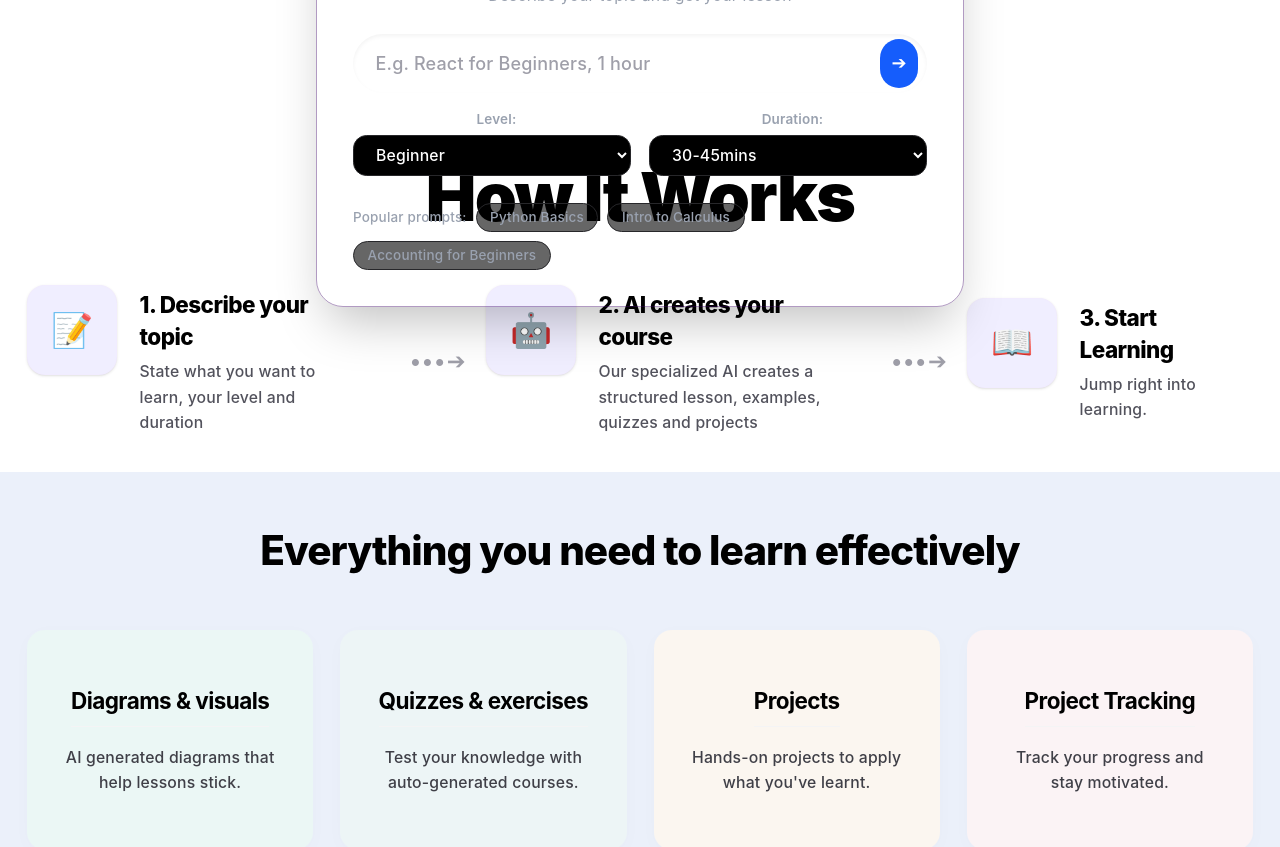
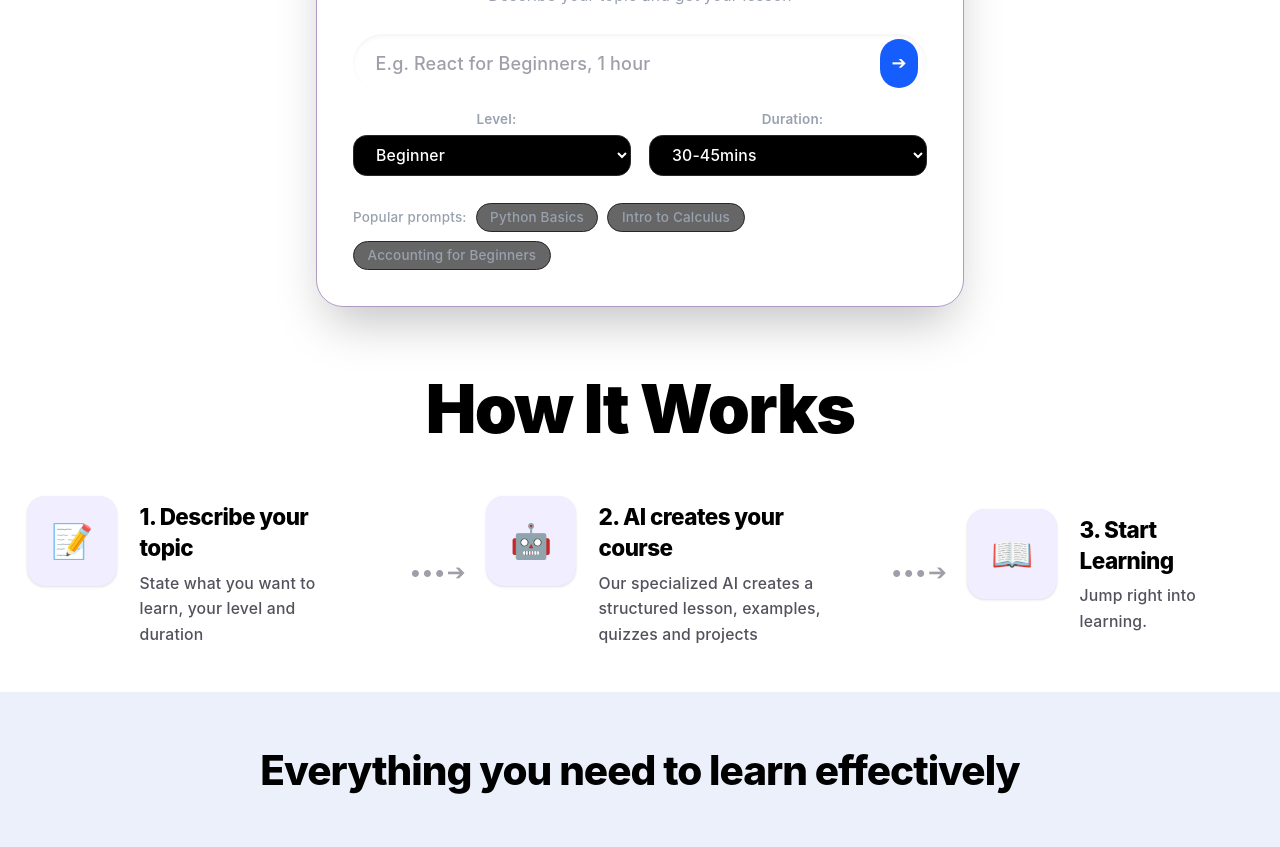
Before and after one commit to Phawaaaz/Etech, a React (Vite) app: page / in a window 1280 px wide. Shown: the part 760-1607 px from the top of the page. Built offline with nearby package versions, Linux system fonts and the light colour scheme.

Commit message:
Modified HowItWorks: Adjust padding for improved layout consistency

```diff
--- a/src/components/HowItWorks.jsx
+++ b/src/components/HowItWorks.jsx
@@ -4,7 +4,7 @@ export default function HowItWorks() {
   return (
     <section
       id="how-it-works"
-      className="w-full bg-white text-black py-8 px-6 font-sans"
+      className="w-full bg-white text-black pt-55 px-6 pb-10 font-sans"
     >
       <div className="max-w-6xl mx-auto flex flex-col items-center">
         <h3 className="text-5xl md:text-6xl font-black mb-12 tracking-tight text-center text-black">
```
